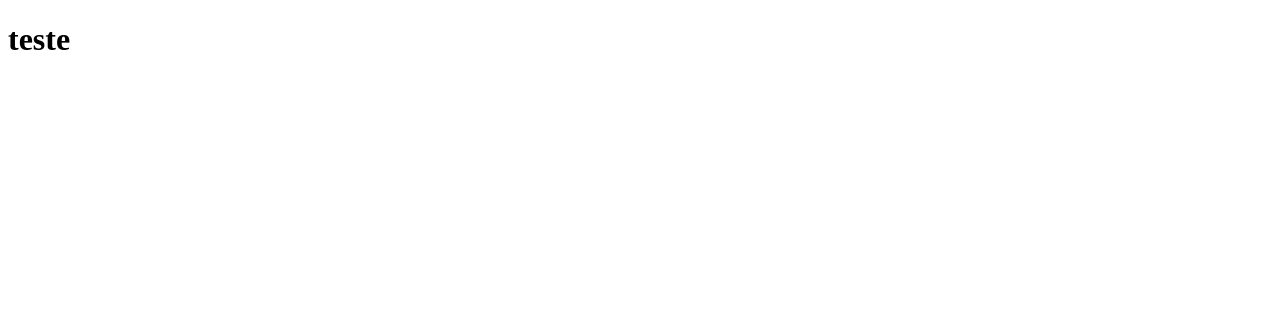
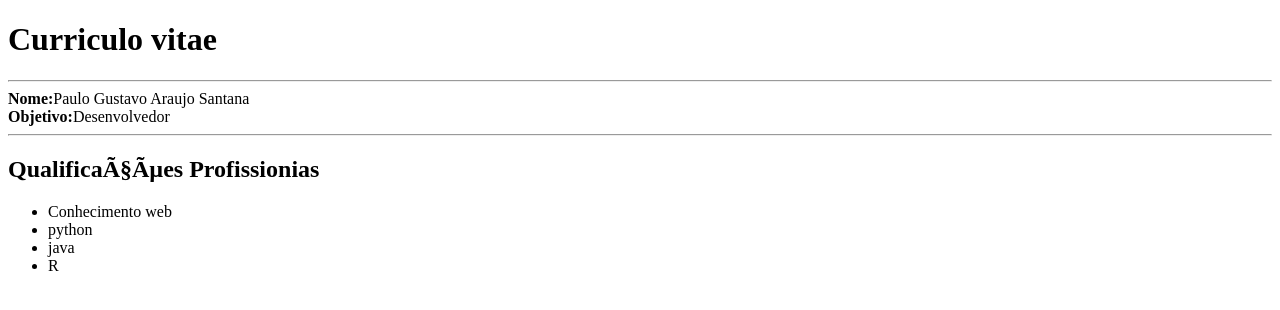
Before and after one commit to Ollke/ollke.github.io, a plain HTML site: page index.html in a window 1280 px wide. Drawn offline with Linux system fonts and the light colour scheme.

Commit message:
Update index.html

```diff
--- a/index.html
+++ b/index.html
@@ -1,9 +1,26 @@
 <!doctype html>
-<html>
+<html lang="pt-br">
 	<head>
+        	<title>Curriculo vitae</title>
+        	<meta charset="urf-8">
+        	<meta name="author" content="Paulo Gustavo Araujo Santana">
+        	<meta name="description" content="Pagina com o intuito de apresentar as minhas competências">
 	</head>
 	<body>
-		<h1>teste</h1>
+		<h1>Curriculo vitae</h1>
 
+		<hr>
+		<b>Nome:</b>Paulo Gustavo Araujo Santana<br>
+		<b>Objetivo:</b>Desenvolvedor
+		<hr>
+
+		<h2>Qualificações Profissionias</h2>
+
+		<ul>
+    			<li>Conhecimento web</li>
+    			<li>python</li>
+    			<li>java</li>
+    			<li>R</li>
+		</ul>
 	</body>
 </html>
```
